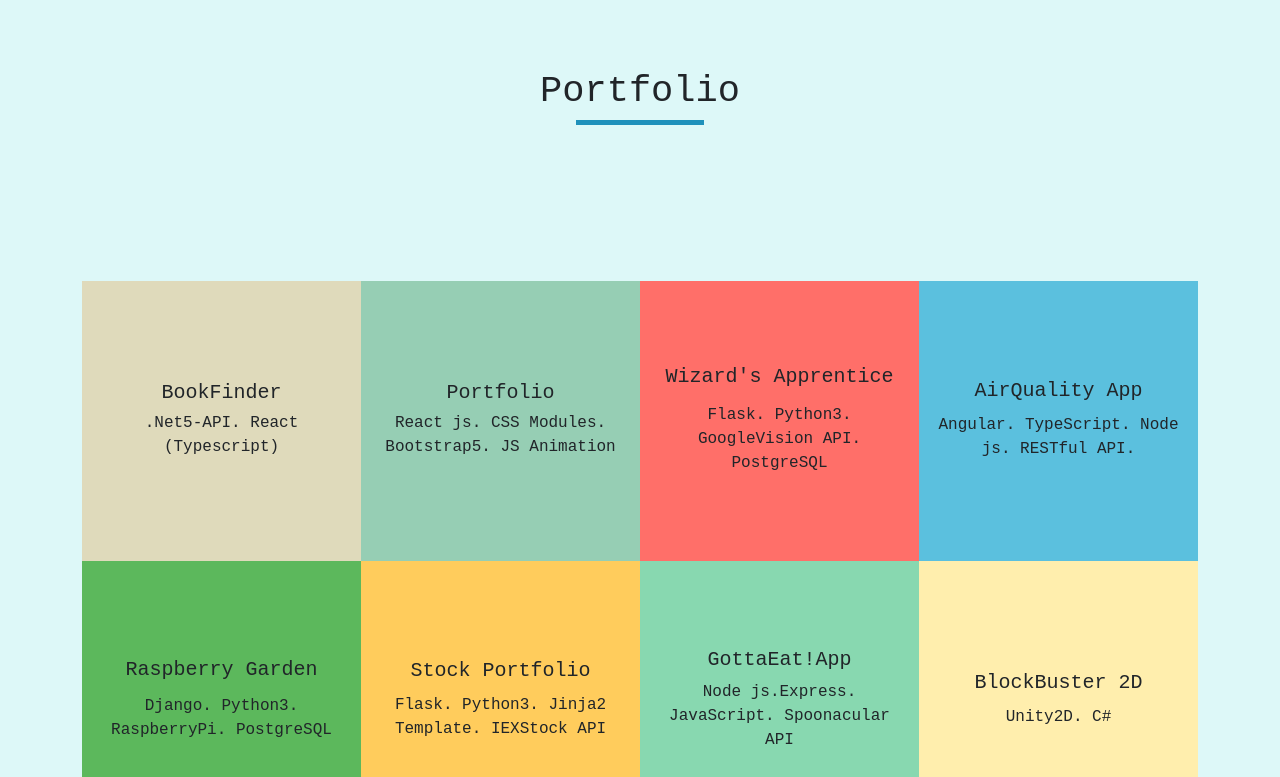
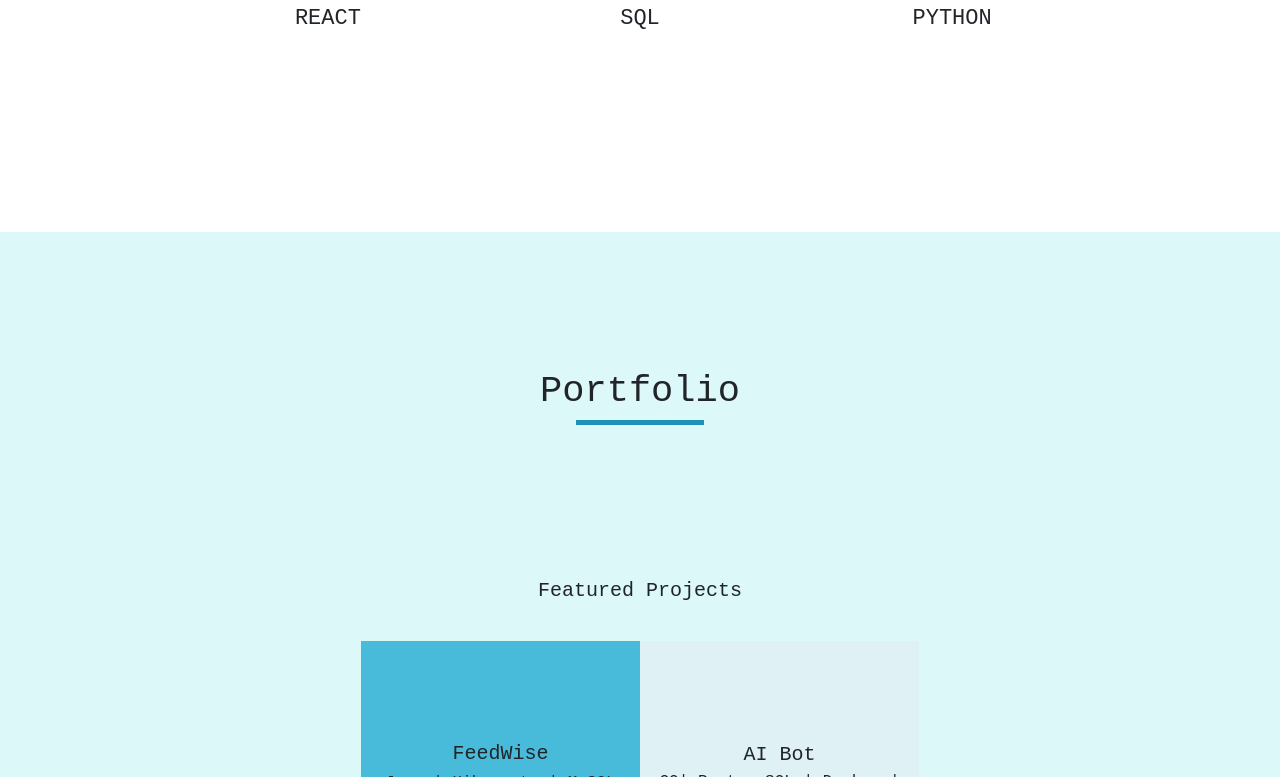
Before and after one commit to joyliao07/portfolioReact, a React (Create React App) app: page / in a window 1280 px wide. Shown: the part 2023-2800 px from the top of the page. Built offline with nearby package versions, Linux system fonts and the light colour scheme; a web font is replaced by a local one.

Commit message:
update portfolio

```diff
--- a/src/assets/projectDetails.js
+++ b/src/assets/projectDetails.js
@@ -1,67 +1,67 @@
 const projectDetails = [
     {name: "BookFinder",
-    tech:".Net5-API. React (Typescript)",
+    tech:".Net | GoogleBook API | ReactTS",
     story:"BookFinder App allows the user to login and search books with a keyword, using Google Books API. The user can add or remove books from the personal bookshelf, mark favorites, update the reading status, and make notes on each book.",
     git:"https://github.com/joyliao07/BookFinder_dotNetAndReact",
-    deploy:"https://bookfinder-react-dotnet.herokuapp.com/",
-    color: "(223, 218, 187)",
-    colorHover: "(206, 202, 174)"},
+    deploy:"",
+    color: "(193, 227, 235)",
+    colorHover: "(174, 204, 212)"},
 
     {name: "Portfolio",
-    tech:"React js. CSS Modules. Bootstrap5. JS Animation",
+    tech:"ReactJS | Bootstrap | JS Animation",
     story: "The portfolio is built with React js and contains simple JavaScript animation. It showcases my tech stacks, projects, and volunteer experiences. You are welcome to send me a message by using the contact form on the website!",
     git:"https://github.com/joyliao07/portfolioReact",
     deploy:"https://jl-portfolio-react.herokuapp.com/",
-    color: "(150,206,180)",
-    colorHover: "(111, 170, 143)"},
+    color: "(224, 241, 245)",
+    colorHover: "(60, 164, 196)"},
 
     {name: "Wizard's Apprentice",
-    tech:"Flask. Python3. GoogleVision API. PostgreSQL",
+    tech:"Flask | Python | GoogleVision API | PostgreSQL",
     story:"Wizard’s Apprentice is a photo-scavenger-hunt game on a social platform, using Google Vision to validate and analyze the player's photo submissions. The platform displays every player's competition results in real-time.",
     git:"https://github.com/joyliao07/wizards_apprentice",
     deploy:"",
-    color: "(255,111,105)",
-    colorHover: "(209, 90, 86)"},
+    color: "(193, 227, 235)",
+    colorHover: "(174, 204, 212)"},
 
     {name: "AirQuality App",
-    tech:"Angular. TypeScript. Node js. RESTful API.",
+    tech:"Angular | NodeJS | AirQuality API.",
     story:"AirQuality allows users to check the degrees of air pollution in cities worldwide, in real time, by reading the “aqius” index. Users can request new cities to be added to the website by filling out the contact form on the website.",
     git:"https://github.com/joyliao07/airQuality ",
     deploy:"https://airquality-app-ea704.web.app/",
-    color: "(91,192,222)",
+    color: "(224, 241, 245)",
     colorHover: "(60, 164, 196)"},
 
     {name: "Raspberry Garden",
-    tech:"Django. Python3. RaspberryPi. PostgreSQL",
+    tech:"Django | Python | RaspberryPi | PostgreSQL",
     story:"With Raspberry Pi’s GPIO, the app monitors the water level and temperature of the garden environment and updates the results on the website.",
     git:"https://github.com/joyliao07/raspberry-garden",
     deploy:"",
-    color: "(92,184,92)",
-    colorHover: "(67, 136, 67)"},
+    color: "(224, 241, 245)",
+    colorHover: "(60, 164, 196)"},
 
     {name: "Stock Portfolio",
-    tech:"Flask. Python3. Jinja2 Template. IEXStock API",
+    tech:"Flask | Python | Jinja2 Template | IEXStock API",
     story:"Stock portfolio allows the registered user to search for company stock prices and historic trends. The app displays the price trends in graphs and visual effects.",
     git:"https://github.com/joyliao07/stock_portfolio",
     deploy:"",
-    color: "(255,204,92)",
-    colorHover: "(209, 165, 70)"},
+    color: "(193, 227, 235)",
+    colorHover: "(174, 204, 212)"},
 
     {name: "GottaEat!App",
-    tech:"Node js.Express. JavaScript. Spoonacular API",
+    tech:"NodeJS | Express | JavaScript | Spoonacular API",
     story:"The app utilizes the Spoonacular Recipe API, finding recipes that will match the ingredients the user already has.",
     git:"https://github.com/301-Project/gotta-eat-app  ",
     deploy:"",
-    color: "(136,216,176)",
-    colorHover: "(113, 179, 146)"},
+    color: "(224, 241, 245)",
+    colorHover: "(60, 164, 196)"},
 
     {name: "BlockBuster 2D",
-    tech:"Unity2D. C#",
+    tech:"Unity2D | C#",
     story:"Block Buster 2D is a simple game with visual and sound effects. I built it as a fun project to understand more about game development with Unity.",
     git:"https://github.com/joyliao07/unity_BlockBreaker",
     deploy:"https://joyliao07.github.io/unity_BlockBreaker/BlockBreaker2DWebGL/index.html",
-    color: "(255,238,173)",
-    colorHover: "(212, 202, 158)"},
+    color: "(193, 227, 235)",
+    colorHover: "(174, 204, 212)"},
 ];
 
 export default projectDetails;
--- /dev/null
+++ b/src/assets/projectDetailsFeatured.js
@@ -0,0 +1,20 @@
+const projectDetails = [
+    {name: "FeedWise",
+    tech:"Java | Hibernate | MySQL | ReactTS | Security",
+    story:"Smart, real-time platform to optimize food donation and distribution. Centralizes supply data to improve logistics and enable needs-based delivery to distribution centers.",
+    git:"https://github.com/joyliao07/spring_foodbank",
+    deploy:"",
+    color: "(72, 187, 219)",
+    colorHover: "(240, 250, 252) "},
+
+    {name: "AI Bot",
+    tech:"GO| PostgreSQL | Docker | VueJS",
+    story: "Microservice-based platform integrating OpenAI APIs to generate text and images, with controlled user access and usage quotas. Supports delivery of AI-generated content via email.",
+    git:"https://github.com/joyliao07/aibot_vue",
+    deploy:"",
+    color: "(224, 241, 245)",
+    colorHover: "(193, 227, 235)"},
+
+];
+
+export default projectDetails;
--- a/src/components/modals/ProjectModal.js
+++ b/src/components/modals/ProjectModal.js
@@ -23,8 +23,8 @@ const ProjectModal = (props) => {
     return(
         <div className={classes.screen} onClick={closeHandler}>
             <div className={classes.projectBox}>
-                <h3>{props.name}</h3>
-                <h5>{props.tech}</h5>
+                <h2>{props.name}</h2>
+                <h3>{props.tech}</h3>
                 <p>{props.story}</p>
                 <div className={classes.gitBox}>
                     <div className={classes.gitIcon}>
--- a/src/components/modals/ProjectModal.module.css
+++ b/src/components/modals/ProjectModal.module.css
@@ -12,20 +12,21 @@
     justify-content: center;
 }
 
-.projectBox h3 {
-    padding-top: 5%;
-    padding-bottom: 3%;
+.projectBox h2 {
+    font-size: 25px;
+    padding-bottom: 1%;
     color:rgba(68, 67, 67, 0.85);
 }
 
-.projectBox h5 {
-    padding-bottom: 4%;
+.projectBox h3 {
+    font-size: 17px;
     color:rgba(68, 67, 67, 0.85);
 }
 
 .projectBox p {
     padding-bottom: 1%;
     font-size: 0.9em;
+    line-height: 25px;
 }
 
 .projectBox {
--- a/src/pages/Portfolio.js
+++ b/src/pages/Portfolio.js
@@ -1,12 +1,12 @@
 import { useState } from 'react';
 import classes from './Portfolio.module.css';
-import Container from 'react-bootstrap/Container';
-import Row from 'react-bootstrap/Row';
+import { Container, Row, Col } from 'react-bootstrap';
 import PortfolioBlock from '../components/PortfolioBlock';
 import SectionBanner from '../components/SectionBanner';
 import { Element } from 'react-scroll';
 import ProjectModal from '../components/modals/ProjectModal';
 import projectDetails from '../assets/projectDetails';
+import projectDetailsFeatured from '../assets/projectDetailsFeatured';
 
 
 const Portfolio = () => {
@@ -43,7 +43,30 @@ const Portfolio = () => {
             }
             <SectionBanner section="Portfolio"/>
             <Container>
-                <Row className={classes.outerContainer}>
+                <Row className={`${classes.outerContainer} justify-content-center`}>
+                    <Col xs={12} className="text-center">
+                        <h3 style={{ marginBottom: '40px' }}>Featured Projects</h3>
+                    </Col>
+
+                    {projectDetailsFeatured.map( project => {
+                        return <PortfolioBlock
+                                    key={project.name}
+                                    name={project.name}
+                                    tech={project.tech}
+                                    story={project.story}
+                                    color={project.color}
+                                    git={project.git}
+                                    deploy={project.deploy}
+                                    colorHover={project.colorHover}
+                                    open={modalOpenHandler} />
+                    })}
+                </Row>
+            </Container>
+            <Container>
+                <Row className={`${classes.outerContainer} justify-content-center`}>
+                    <Col xs={12} className="text-center">
+                        <h3 style={{ marginBottom: '40px' }}>Previous Projects</h3>
+                    </Col>
                     {projectDetails.map( project => {
                         return <PortfolioBlock
                                     key={project.name}
@@ -57,6 +80,7 @@ const Portfolio = () => {
                                     open={modalOpenHandler} />
                     })}
                 </Row>
+
             </Container>
             <div className={classes.base}></div>
         </Element>
--- a/src/pages/Portfolio.module.css
+++ b/src/pages/Portfolio.module.css
@@ -1,6 +1,5 @@
 /* rgb(234, 244, 249) */
 .parent {
-    padding-top: 15%;
     background: rgb(221, 248, 248);
 }
 
@@ -17,8 +16,7 @@
 @media (min-width: 990px) {
     .parent {
         padding-top: 0;
-        min-height: 1050px;
-        height: 100vh;
+        height: 1700px;
     }
 
     .base {
--- a/src/pages/Skills.module.css
+++ b/src/pages/Skills.module.css
@@ -40,6 +40,7 @@
     background-color: rgb(122, 221, 228);
     border: solid 3px rgb(122, 221, 228);
     border-radius: 4px;
+    margin-bottom: 80px;
 }
 
 .button:hover {
@@ -80,8 +81,7 @@
 /* Desktop view: */
 @media (min-width: 990px) { /* 990px for columns' breakpoint */
     .parent {
-        min-height: 1100px;
-        height: 100vh;
+        height: 1400px;
     }
 
     .banner {
```
